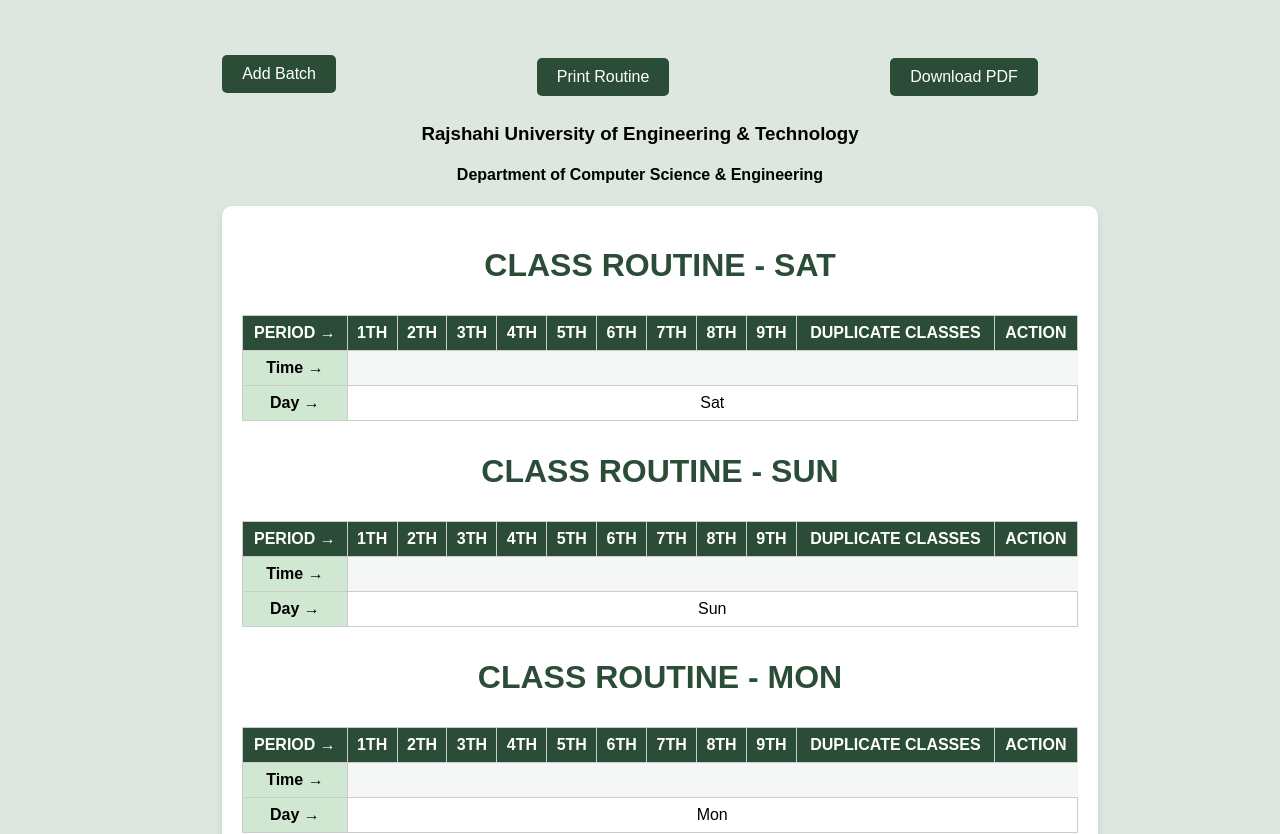
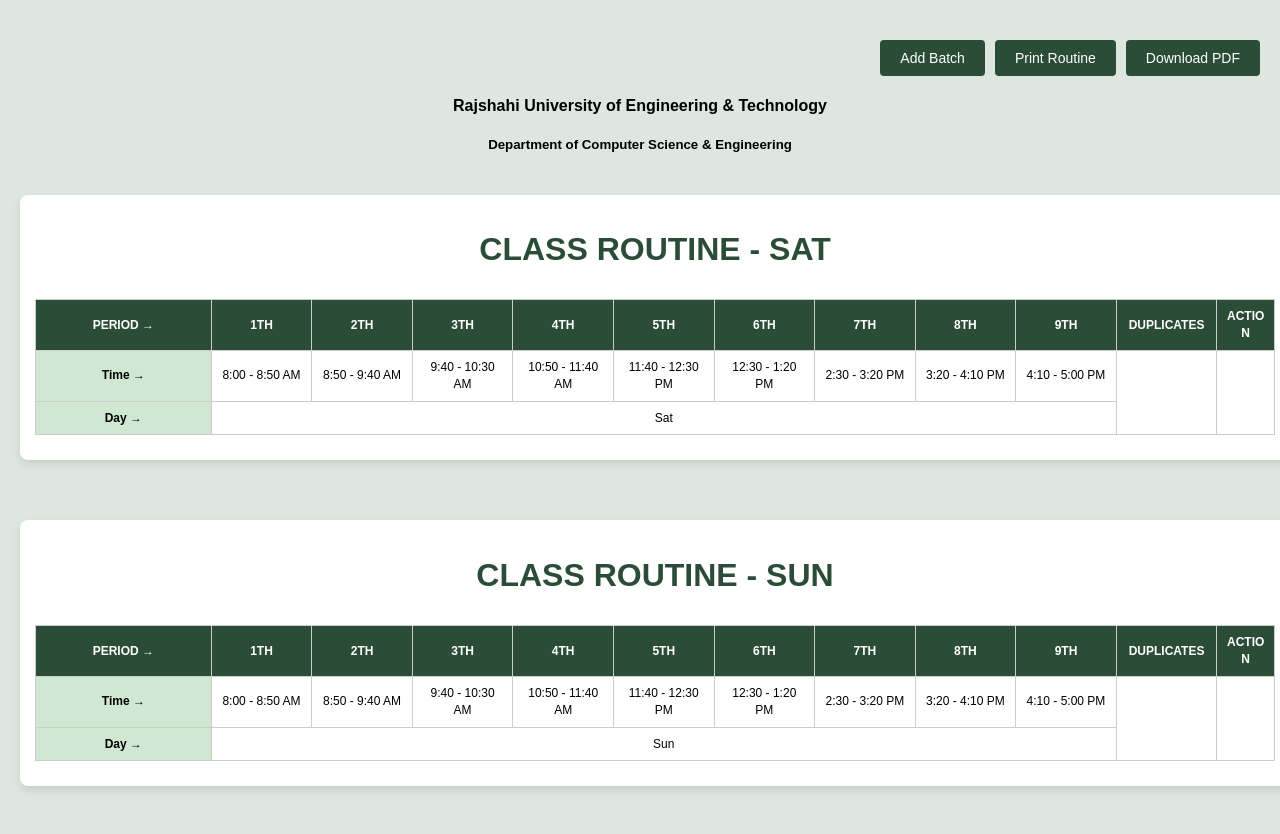
Before and after one commit to MyshaAhmed/CS-Routine, a React (Create React App) app: page / in a window 1280 px wide. Shown: the top 834 px of the page. Built offline with nearby package versions, Linux system fonts and the light colour scheme.

Commit message:
DayTable, add Batch and seniority constraint fixed

```diff
--- a/src/App.js
+++ b/src/App.js
@@ -7,32 +7,44 @@ import html2pdf from 'html2pdf.js';
 import './styles/main.css';
 
 function App() {
-  const [days] = useState(['sat', 'sun', 'mon', 'tue', 'wed']);
-  const [batches, setBatches] = useState([]);
-  const [selectedCell, setSelectedCell] = useState(null);
-  const [showBatchPopup, setShowBatchPopup] = useState(false);
-  const [showEditPopup, setShowEditPopup] = useState(false);
+  // State management for core functionality
+  const [days] = useState(['sat', 'sun', 'mon', 'tue', 'wed']); // List of days to display
+  const [batches, setBatches] = useState([]); // Stores all batch data
+  const [selectedCell, setSelectedCell] = useState(null); // Currently selected table cell
+  const [showBatchPopup, setShowBatchPopup] = useState(false); // Batch popup visibility
+  const [showEditPopup, setShowEditPopup] = useState(false); // Edit popup visibility
 
+  // Generates pastel colors for batch rows
   const getLightColor = () => {
     const hue = Math.floor(Math.random() * 360);
-    return `hsl(${hue}, 50%, 85%)`;
+    return `hsl(${255}, 255, 255)`; // making it white coz pastel is not looking good
   };
 
+  // Handles batch creation
   const addBatch = (batchData) => {
     const newBatch = {
       ...batchData,
-      id: Date.now(),
+      id: Date.now(), // Unique ID based on timestamp
       color: getLightColor()
     };
-    setBatches(prev => [...prev, newBatch]);
+    setBatches(prev => [...prev, newBatch]); // Immutable state update
     setShowBatchPopup(false);
   };
 
+  // Deletes batch across all days
+  const handleDeleteBatch = (batchId) => {
+    if (window.confirm('Are you sure you want to delete this batch from all days?')) {
+      setBatches(prev => prev.filter(batch => batch.id !== batchId));
+    }
+  };
+
+  // Handles cell click for editing
   const handleCellClick = (cellInfo) => {
     setSelectedCell(cellInfo);
     setShowEditPopup(true);
   };
 
+  // Print functionality
   const handlePrint = () => {
     const elementsToHide = document.querySelectorAll('.no-print');
     elementsToHide.forEach(el => el.style.display = 'none');
@@ -40,53 +52,53 @@ function App() {
     elementsToHide.forEach(el => el.style.display = '');
   };
 
+  // PDF export functionality
   const handleDownloadPDF = () => {
-    const element = document.querySelector('.table-container');
+    const elements = document.querySelectorAll('.table-container');
     const opt = {
       margin: [5, 5, 5, 5],
       filename: 'class-routine.pdf',
       image: { type: 'jpeg', quality: 0.95 },
-      html2canvas: {
-        scale: 2,
-        useCORS: true,
-        logging: true,
-      },
-      jsPDF: {
-        unit: 'mm',
-        format: 'a3',
-        orientation: 'landscape',
-        compressPDF: true
-      },
-      pagebreak: { mode: ['avoid-all', 'css', 'legacy'] }
+      html2canvas: { scale: 2, useCORS: true },
+      jsPDF: { unit: 'mm', format: 'a3', orientation: 'landscape' }
     };
 
-    html2pdf().set(opt).from(element).save();
+    const worker = html2pdf().set(opt);
+    elements.forEach(element => {
+      worker.from(element).save();
+    });
   };
 
   return (
     <div className="App">
+      {/* Control buttons component */}
       <PrintControls
         onAddBatch={() => setShowBatchPopup(true)}
         onPrint={handlePrint}
         onDownloadPDF={handleDownloadPDF}
       />
 
+      {/* Institution header */}
       <div className="header" style={{ textAlign: 'center', margin: '20px 0' }}>
-        <h3>Rajshahi University of Engineering & Technology</h3>
-        <h4>Department of Computer Science & Engineering</h4>
+        <h4>Rajshahi University of Engineering & Technology</h4>
+        <h5>Department of Computer Science & Engineering</h5>
       </div>
 
-      <div className="table-container">
+      {/* Main table container */}
+      <div className="table-container-wrapper">
         {days.map(day => (
-          <DayTable
-            key={day}
-            day={day}
-            batches={batches}
-            onCellClick={handleCellClick}
-          />
+          <div key={day} className="table-container">
+            <DayTable
+              day={day}
+              batches={batches}
+              onCellClick={handleCellClick}
+              onDeleteBatch={handleDeleteBatch}
+            />
+          </div>
         ))}
       </div>
 
+      {/* Popup modals */}
       {showBatchPopup && (
         <BatchPopup
           onClose={() => setShowBatchPopup(false)}
@@ -98,10 +110,7 @@ function App() {
         <EditPopup
           cellData={selectedCell}
           onClose={() => setShowEditPopup(false)}
-          onSave={(updatedData) => {
-            // Implement cell save logic here
-            setShowEditPopup(false);
-          }}
+          onSave={() => setShowEditPopup(false)}
         />
       )}
     </div>
--- a/src/components/BatchPopup.jsx
+++ b/src/components/BatchPopup.jsx
@@ -24,7 +24,7 @@ const BatchPopup = ({ onClose, onAdd }) => {
       transform: 'translate(-50%, -50%)',
       backgroundColor: 'white',
       padding: '20px',
-      border: '2px solid #2b4d37'
+      border: '3px solid #2b4d37'
     }}>
       <h3>Enter Batch Details</h3>
       <form onSubmit={handleSubmit}>
--- a/src/components/DayTable.jsx
+++ b/src/components/DayTable.jsx
@@ -1,65 +1,124 @@
-import React, { useEffect } from 'react';
+import React from 'react';
 
-const DayTable = ({ day, batches, onCellClick }) => {
-  useEffect(() => {
-    // Add any initialization logic here
-  }, [batches]);
+// Time slots configuration for table headers
+const timeSlots = [
+  '8:00 - 8:50 AM',
+  '8:50 - 9:40 AM',
+  '9:40 - 10:30 AM',
+  '10:50 - 11:40 AM',
+  '11:40 - 12:30 PM',
+  '12:30 - 1:20 PM',
+  '2:30 - 3:20 PM',
+  '3:20 - 4:10 PM',
+  '4:10 - 5:00 PM'
+];
+
+const DayTable = ({ day, batches, onCellClick, onDeleteBatch }) => {
+  // Sort batches by seniority: 4th > 3rd > 2nd > 1st > Even > Odd
+  const sortedBatches = [...batches].sort((a, b) => {
+    const yearValue = { '4th': 4, '3rd': 3, '2nd': 2, '1st': 1 };
+    const yearDiff = yearValue[b.year] - yearValue[a.year];
+    if (yearDiff !== 0) return yearDiff;
+    const semesterValue = { 'Even': 1, 'Odd': 0 };
+    return semesterValue[b.semester] - semesterValue[a.semester];
+  });
+
+  // Handle batch deletion confirmation
+  const handleDeleteBatch = (batchId) => {
+    if (window.confirm('Delete this batch from all days?')) {
+      onDeleteBatch(batchId);
+    }
+  };
+
+  // Format cell content for display
+  const getCellContent = (batch, section, period) => {
+    const schedule = batch.schedule?.[day]?.[section]?.[period] || {};
+    return [
+      schedule.courseCode,
+      schedule.teachers?.join('/'),
+      schedule.rooms?.join('/')
+    ].filter(Boolean).join('\n');
+  };
 
   return (
     <div className={`table-${day}`}>
+      {/* Day header */}
       <div style={{ display: 'flex', justifyContent: 'center', alignItems: 'center' }}>
-        <h1>CLASS ROUTINE - {day.toUpperCase()}</h1>
+        <h1 style={{color:'#2b4d37'}}>CLASS ROUTINE - {day.toUpperCase()}</h1>
       </div>
 
+      {/* Main table structure */}
       <table id={`dynamicTable-${day}`} className="dynamicTable">
         <thead>
+          {/* Column headers */}
           <tr>
-            <th>Period →</th>
-            {[...Array(9)].map((_, i) => <th key={i}>{i+1}th</th>)}
-            <th className="no-print">Duplicate Classes</th>
-            <th className="no-print">Action</th>
+            <th style={{ width: '15%' }}>Period →</th>
+            {[...Array(9)].map((_, i) => (
+              <th key={i} style={{ width: '8%' }}>{i+1}th</th>
+            ))}
+            <th className="no-print" style={{ width: '8%' }}>Duplicates</th>
+            <th className="no-print" style={{ width: '4%' }}>Action</th>
           </tr>
+
+          {/* Time slots row */}
           <tr>
             <td id="highlight">Time →</td>
-            {/* Add time slots here */}
+            {timeSlots.map((time, i) => (
+              <td key={i} style={{ width: '8%' }}>{time}</td>
+            ))}
+            <td className="no-print" rowSpan="2"></td>
+            <td className="no-print" rowSpan="2"></td>
           </tr>
+
+          {/* Day identification row */}
           <tr>
             <td id="highlight">Day →</td>
-            <td style={{ justifyContent: 'center' }} colSpan="11">
+            <td colSpan="9" style={{ textAlign: 'center' }}>
               {day.charAt(0).toUpperCase() + day.slice(1)}
             </td>
           </tr>
         </thead>
 
+        {/* Batch rows - 3 sections per batch */}
         <tbody>
-          {batches.map((batch, index) => (
+          {sortedBatches.map((batch) => (
             <React.Fragment key={batch.id}>
               {['A section', 'B section', 'C section'].map((section, i) => (
                 <tr key={`${batch.id}-${i}`} style={{ backgroundColor: batch.color }}>
-                  <td>
+                  {/* Batch info column */}
+                  <td style={{ width: '15%' }}>
                     {batch.year} Year<br/>
                     {batch.semester} Semester<br/>
                     {section}<br/>
                     ({batch.name})
                   </td>
+
+                  {/* Period columns */}
                   {[...Array(9)].map((_, period) => (
                     <td
                       key={period}
-                      onClick={() => onCellClick({
-                        day,
-                        period: period + 1,
-                        batchId: batch.id,
-                        section
-                      })}
-                    >
-                      {/* Cell content */}
-                    </td>
+                      style={{ width: '8%' }}
+                      onClick={() => onCellClick({ day, period: period+1, batchId: batch.id, section })}
+                      dangerouslySetInnerHTML={{
+                        __html: getCellContent(batch, section, period+1).replace(/\n/g, '<br/>')
+                      }}
+                    />
                   ))}
+
+                  {/* Report cell and delete button */}
+                  <td className="report-cell" style={{ width: '8%' }}></td>
                   {i === 0 && (
-                    <td className="no-print">
+                    <td className="no-print" style={{ width: '4%' }}>
                       <button
-                        onClick={() => {/* Add delete logic */}}
-                        style={{ margin: '5px 0' }}
+                        onClick={() => handleDeleteBatch(batch.id)}
+                        style={{
+                          margin: '5px 0',
+                          backgroundColor: '#ff4444',
+                          color: 'white',
+                          padding: '6px 0px',
+                          borderRadius: '3px',
+                          cursor: 'pointer'
+                        }}
                       >
                         Delete
                       </button>
--- a/src/styles/main.css
+++ b/src/styles/main.css
@@ -1,43 +1,36 @@
+/* main.css */
 body {
     font-family: Arial, sans-serif;
     background-color: #dde7df;
-    display: flex;
-    flex-direction: column;
-    align-items: center;
-    min-height: 100vh;
     margin: 0;
+    padding: 20px;
+}
+
+/* Screen Styles */
+.table-container {
+    width: 100%;
+    max-width: 1600px;
+    margin: 20px auto;
+    padding: 15px;
+    background: white;
+    border-radius: 8px;
+    box-shadow: 0 4px 8px rgba(0, 0, 0, 0.1);
 }
 
 .dynamicTable {
     width: 100%;
-    max-width: 1600px;
-    margin: 10px auto;
     border-collapse: collapse;
-    background: #f5f7f6;
-}
-
-table {
-    width: 1600px; /* Fixed width */
-    border-collapse: collapse;
-    width: 100%;
-    margin-top: 10px;
-    background: #f5f7f6;
-}
-h1 {
-    color: #2b4d37;
-    text-transform: uppercase;
+    table-layout: fixed;
+    margin: 10px 0;
 }
 
 th, td {
     border: 1px solid #ccc;
     padding: 8px;
     text-align: center;
-}
-
-td {
-    background: white;
-    cursor: pointer;
-    min-height: 50px;
+    font-size: 12px;
+    line-height: 1.4;
+    word-wrap: break-word;
 }
 
 th {
@@ -45,79 +38,88 @@ th {
     color: white;
     text-transform: uppercase;
 }
-.report-cell {
-    background: #ffd4d4 !important;
-    cursor: default !important;
-    font: 12px sans-serif;
+
+#highlight {
+    background-color: #d0e7d2;
+    font-weight: bold;
 }
-.table-container {
-    width: 100%;
-    max-width: 1600px;
-    margin: 0 auto;
-    padding: 20px;
-    overflow-x: auto;
+
+/* Print Styles */
+@media print {
+    body {
+        background: white !important;
+        margin: 0 !important;
+        padding: 0 !important;
+        font-size: 10px;
+    }
+
+    .table-container {
+        width: 100% !important;
+        margin: 0 !important;
+        padding: 10px !important;
+        box-shadow: none !important;
+        border-radius: 0 !important;
+        page-break-after: always;
+        page-break-inside: avoid;
+    }
+
+    .dynamicTable {
+        font-size: 8px !important;
+        page-break-inside: avoid;
+    }
+
+    th, td {
+        padding: 3px !important;
+        line-height: 1.2 !important;
+    }
+
+    td:first-child {
+        width: 12% !important;
+    }
+
+    /* Hide non-essential elements */
+    .add-batch-div, .popup, .report-cell, button, .no-print {
+        display: none !important;
+    }
 }
-button {
-    margin: 5px 0;
-    padding: 8px 16px;
-    font-size: 16px;
+
+/* Buttons and Interactive Elements */
+.add-batch-div {
+    display: flex;
+    justify-content:flex-end;
+    gap: 10px;
+    margin: 20px 0;
 }
+
+.add-batch-btn, .print-btn {
+    background-color: #2b4d37;
+    color: white;
+    padding: 10px 20px;
+    border: none;
+    border-radius: 4px;
+    cursor: pointer;
+    font-size: 14px;
+}
+
 .popup {
+    position: fixed;
+    top: 50%;
+    left: 50%;
+    transform: translate(-50%, -50%);
     background: white;
     padding: 20px;
     border-radius: 8px;
     box-shadow: 0 2px 10px rgba(0,0,0,0.1);
     z-index: 1000;
 }
+.table-container-wrapper {
+    display: flex;
+    flex-direction: column;
+    gap: 20px;
+  }
 
-.popup label {
-    display: block;
-    margin-bottom: 10px;
-}
-.table-container {
-
-    white-space: nowrap;
-    width: 100%;
-    max-width: 100%;
-    background: white;
-    padding: 20px;
-    margin-right: 5px;
-    border-radius: 10px;
-    box-shadow: 0 4px 8px rgba(0, 0, 0, 0.1);
-    text-align: center;
-    overflow-x: auto; /* Enable horizontal scrolling */
-
-}
-.add-batch-btn{
-    background-color: #2b4d37;
-    color: white;
-    padding: 10px 20px;
-    border: none;
-    cursor: pointer;
-    border-radius: 5px;
-    margin-bottom: 10px;
-
-}
-.add-batch-div
-{
-    display: flex;
-    justify-content: space-between;
-    align-items: center;
-    margin-top: 50px;
-}
-#highlight {
-    background-color: #d0e7d2;
-    font-weight: bold;
-}
-
-
-/* printing:====> */
-.print-btn {
-    background-color: #2b4d37;
-    color: white;
-    padding: 10px 20px;
-    border: none;
-    cursor: pointer;
-    border-radius: 5px;
-    margin-right: 20px;
-}
+  @media print {
+    .table-container-wrapper {
+      gap: 0;
+    }
+  }
```
